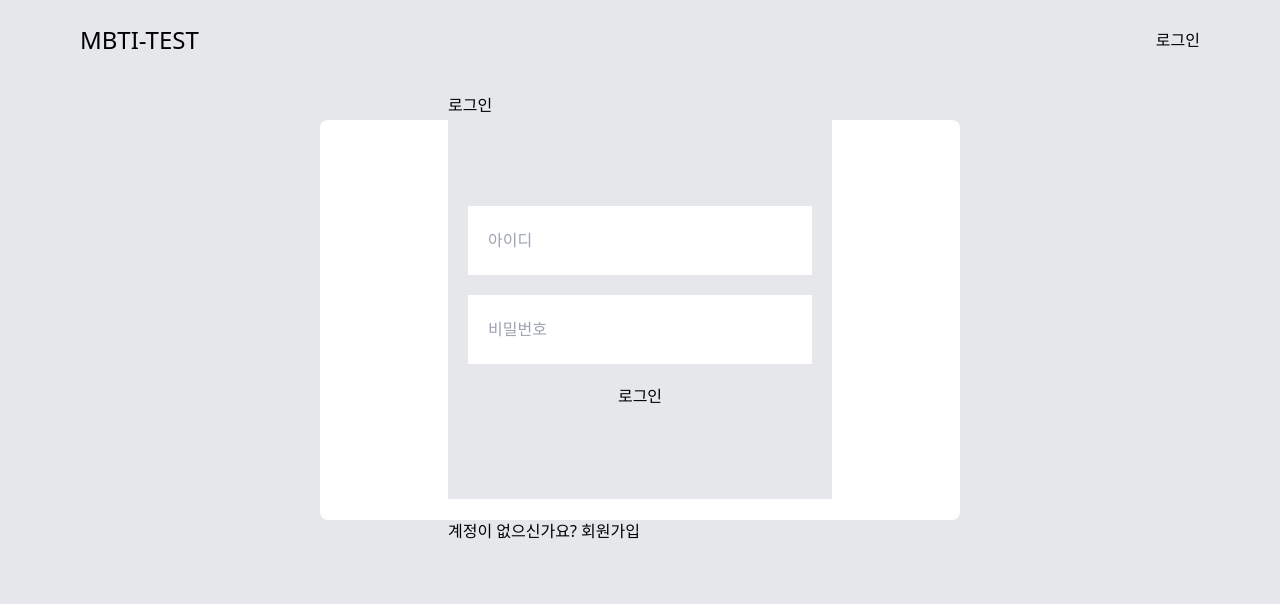
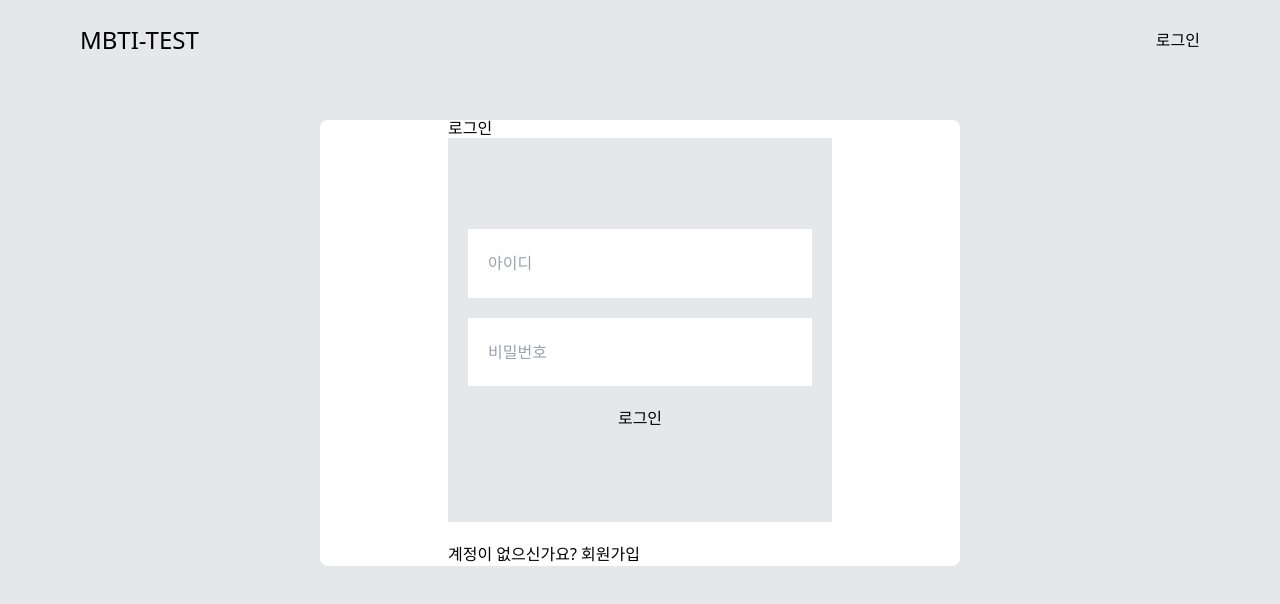
Before and after one commit to Leekee0905/mbti-test, a React (Vite) app: page /login in a window 1280 px wide. Shown: the top 604 px of the page. Built offline with nearby package versions, Linux system fonts and the light colour scheme.

Commit message:
style: layout style변경

```diff
--- a/src/layout/Layout.jsx
+++ b/src/layout/Layout.jsx
@@ -3,7 +3,7 @@ import Header from "./Header";
 
 const Layout = () => {
   return (
-    <div className="w-full h-full bg-gray-200 flex flex-col items-center ">
+    <div className="bg-gray-200 flex flex-col items-center min-h-screen min-w-screen">
       <Header />
       <Outlet />
     </div>
```
